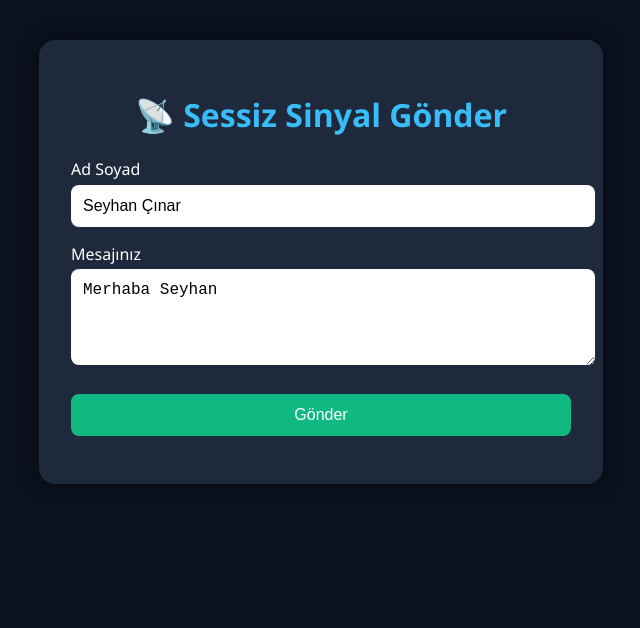
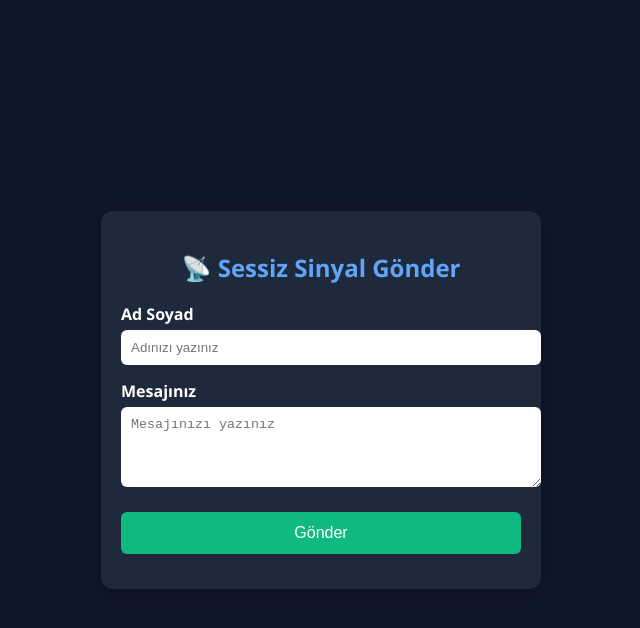
Before and after one commit to SeyhanC/sessiz-sinyal, a website: page index.html in a window 1280 px wide. Shown: the whole page, without its empty margins (319-959 px from the left). Drawn offline with Linux system fonts and the light colour scheme.

Commit message:
Add files via upload

```diff
--- a/index.html
+++ b/index.html
@@ -1,102 +1,102 @@
-
 <!DOCTYPE html>
 <html lang="tr">
 <head>
   <meta charset="UTF-8" />
   <meta name="viewport" content="width=device-width, initial-scale=1.0"/>
-  <title>Sessiz Sinyal Gönder</title>
+  <title>📡 Sessiz Sinyal Gönder</title>
   <style>
     body {
+      background-color: #0f172a;
       font-family: 'Segoe UI', sans-serif;
-      background-color: #0b1120;
-      color: #fff;
+      color: white;
       display: flex;
-      flex-direction: column;
+      justify-content: center;
       align-items: center;
-      padding: 2rem;
+      height: 100vh;
+      margin: 0;
     }
-    .container {
+    .form-container {
       background-color: #1e293b;
-      padding: 2rem;
-      border-radius: 1rem;
-      box-shadow: 0 0 20px rgba(0,0,0,0.5);
-      width: 100%;
-      max-width: 500px;
+      padding: 20px;
+      border-radius: 12px;
+      box-shadow: 0 4px 20px rgba(0,0,0,0.3);
+      width: 90%;
+      max-width: 400px;
     }
-    h1 {
+    h2 {
       text-align: center;
-      color: #38bdf8;
+      color: #60a5fa;
     }
     label {
       display: block;
-      margin-top: 1rem;
-      margin-bottom: 0.3rem;
+      margin-top: 15px;
+      font-weight: bold;
     }
     input, textarea {
       width: 100%;
-      padding: 0.75rem;
+      padding: 10px;
+      border-radius: 6px;
       border: none;
-      border-radius: 0.5rem;
-      font-size: 1rem;
+      margin-top: 5px;
     }
     button {
-      margin-top: 1.5rem;
       width: 100%;
-      padding: 0.75rem;
+      padding: 12px;
+      margin-top: 20px;
+      border: none;
+      border-radius: 6px;
       background-color: #10b981;
       color: white;
-      border: none;
-      border-radius: 0.5rem;
-      font-size: 1rem;
+      font-size: 16px;
       cursor: pointer;
     }
-    button:hover {
-      background-color: #059669;
-    }
-    #response {
-      margin-top: 1rem;
+    .result {
+      margin-top: 15px;
+      text-align: center;
       font-weight: bold;
     }
   </style>
 </head>
 <body>
-  <div class="container">
-    <h1>📡 Sessiz Sinyal Gönder</h1>
-    <form id="signalForm">
-      <label for="name">Ad Soyad</label>
-      <input type="text" id="name" required value="Seyhan Çınar" />
-      <label for="message">Mesajınız</label>
-      <textarea id="message" rows="4" required>Merhaba Seyhan</textarea>
-      <button type="submit">Gönder</button>
-    </form>
-    <div id="response"></div>
+  <div class="form-container">
+    <h2>📡 Sessiz Sinyal Gönder</h2>
+    <label for="name">Ad Soyad</label>
+    <input type="text" id="name" placeholder="Adınızı yazınız" />
+    <label for="message">Mesajınız</label>
+    <textarea id="message" rows="4" placeholder="Mesajınızı yazınız"></textarea>
+    <button onclick="sendSignal()">Gönder</button>
+    <div class="result" id="result"></div>
   </div>
+
   <script>
-    document.getElementById("signalForm").addEventListener("submit", async (e) => {
-      e.preventDefault();
+    const apiURL = "https://sinyal.onrender.com/api/sinyal";
+
+    async function sendSignal() {
       const name = document.getElementById("name").value;
       const message = document.getElementById("message").value;
-      const responseDiv = document.getElementById("response");
+      const resultDiv = document.getElementById("result");
 
       try {
-        const response = await fetch("https://sessiz-sinyal.onrender.com/api/sinyal", {
+        const response = await fetch(apiURL, {
           method: "POST",
           headers: { "Content-Type": "application/json" },
           body: JSON.stringify({ name, message })
         });
 
-        const result = await response.json();
+        const data = await response.json();
 
         if (response.ok) {
-          responseDiv.innerHTML = `<span style="color: lightgreen;">✅ ${result.message}</span>`;
-          alert("Sinyal başarıyla gönderildi!");
+          resultDiv.style.color = "lightgreen";
+          resultDiv.textContent = "✅ " + data.message;
         } else {
-          responseDiv.innerHTML = `<span style="color: red;">❌ Hata: ${result.message}</span>`;
+          resultDiv.style.color = "red";
+          resultDiv.textContent = "❌ Hata: " + (data.message || "Bilinmeyen hata");
         }
       } catch (error) {
-        responseDiv.innerHTML = `<span style="color: red;">❌ Sunucuya ulaşılamıyor.</span>`;
+        resultDiv.style.color = "red";
+        resultDiv.textContent = "❌ Bağlantı hatası: " + error.message;
       }
-    });
+    }
   </script>
 </body>
 </html>
```
